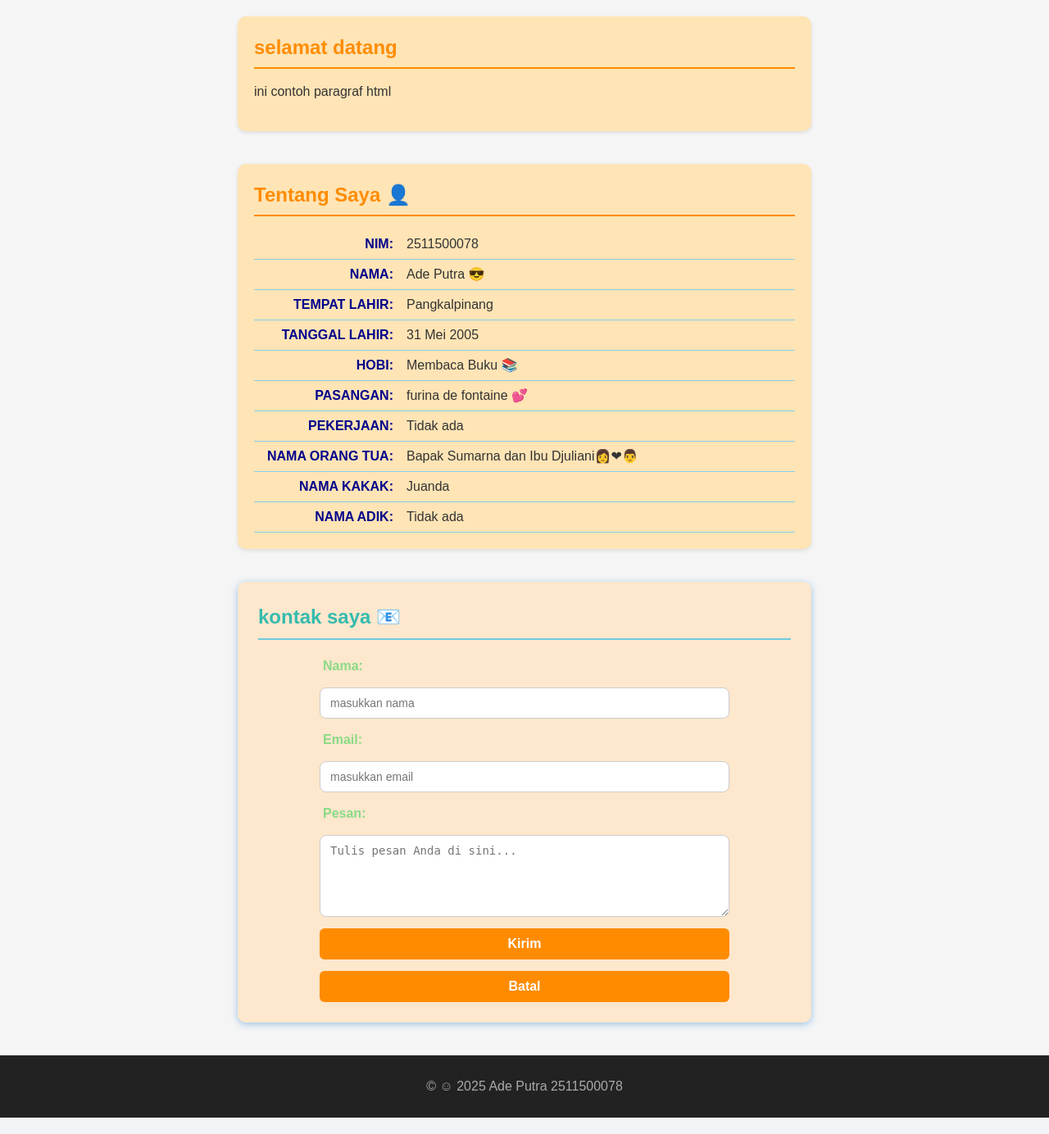
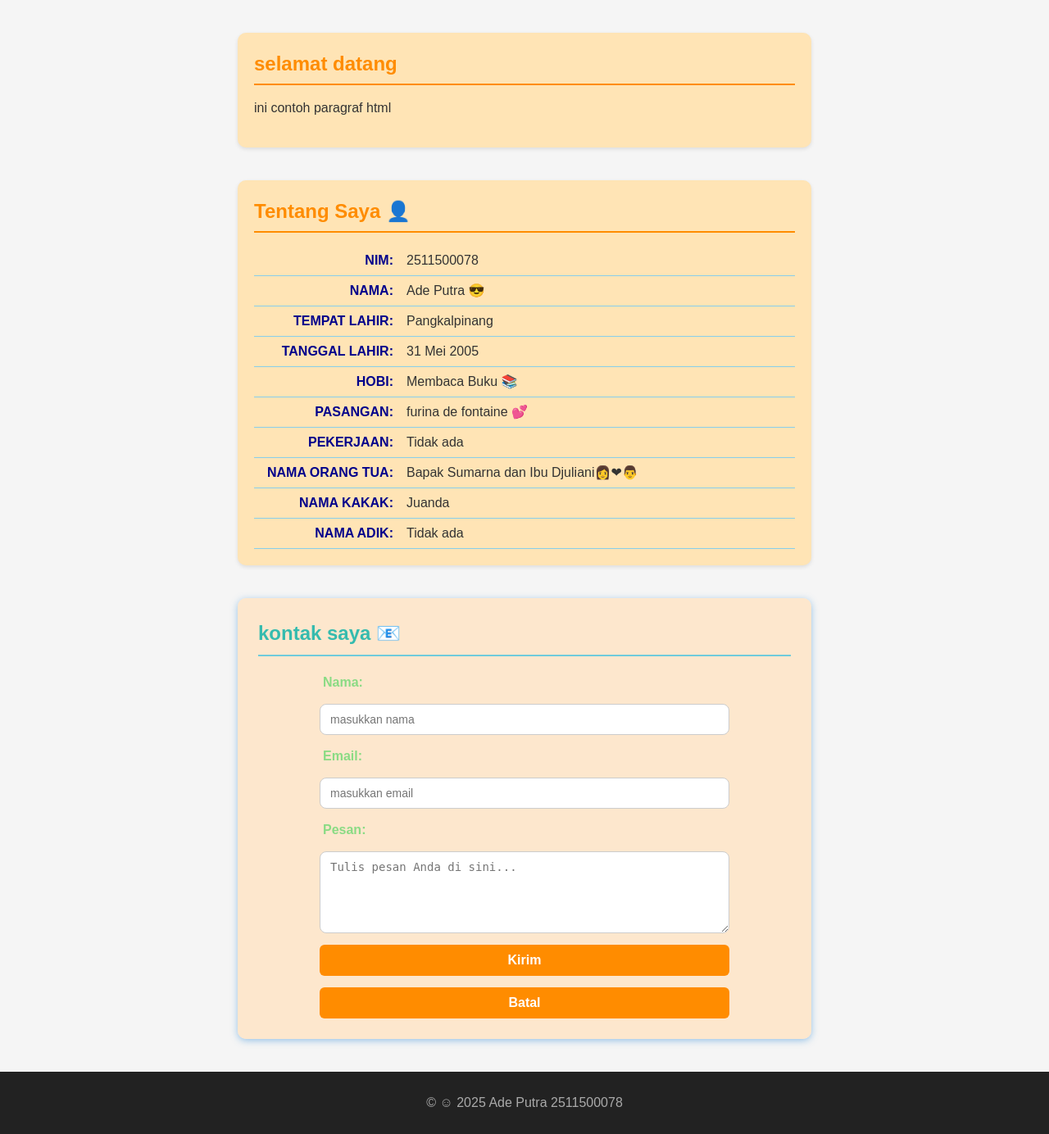
Before and after one commit to kelasngawi/2511500078-PWD-GB1J-2526O, a PHP site: page /pertemuan-04/index.html in a window 1280 px wide. Shown: the part 238-1622 px from the top of the page at 82% size. Run offline with PHP 8.4, Linux system fonts and the light colour scheme.

Commit message:
update readme.md dan style.css  dan index.html pertemuan 04

```diff
--- a/pertemuan-04/style.css
+++ b/pertemuan-04/style.css
@@ -198,7 +198,7 @@ header li a:active {
     #contact button:hover {
       background-color: orangered;
     }
-    #about, #contact {
+    #about, #contact, #home {
   width: 90%;
   max-width: 700px;
   margin: 40px auto;
```
